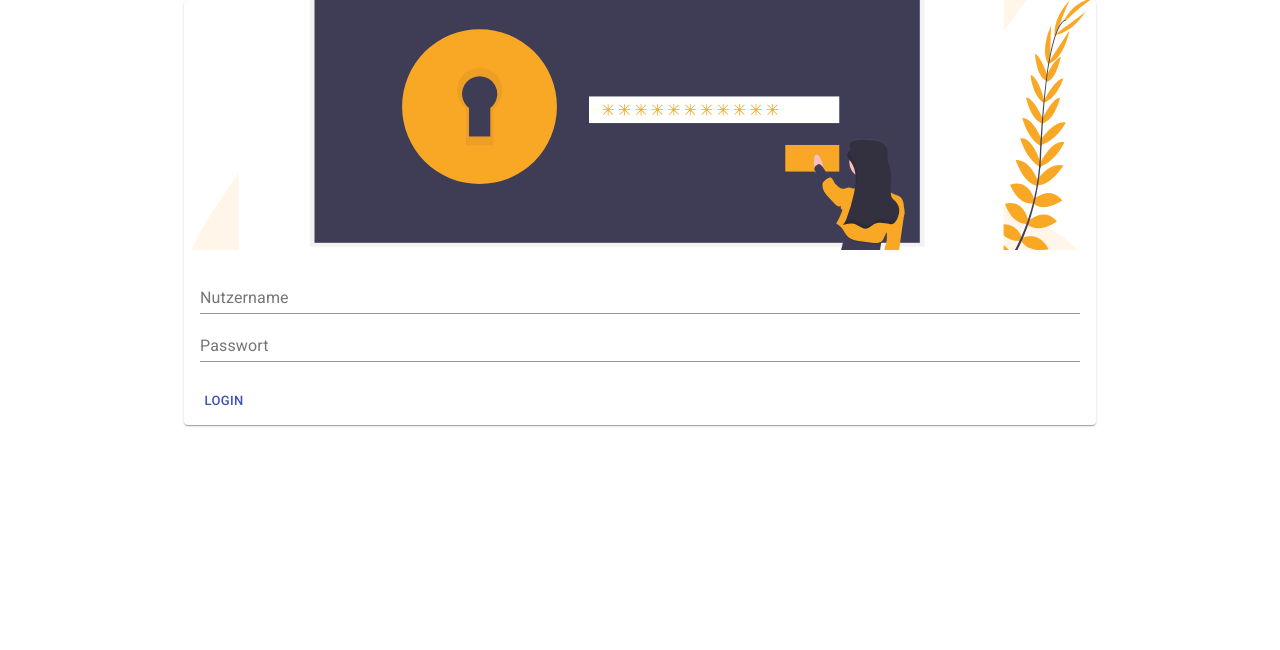
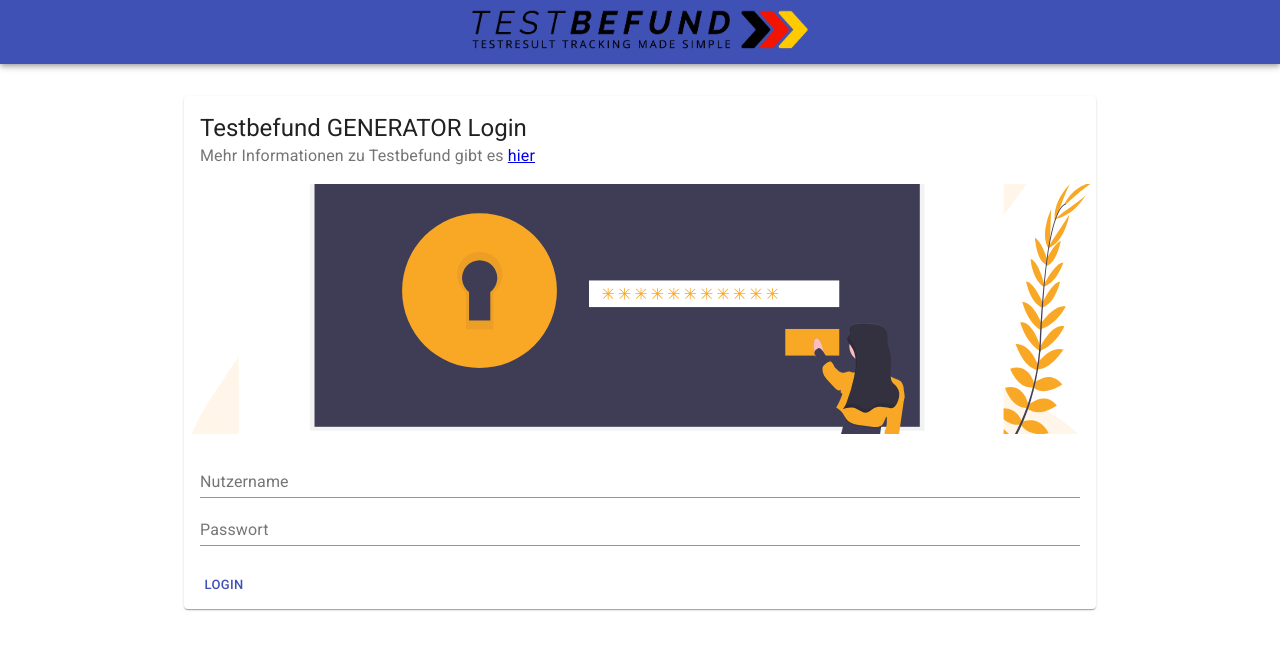
Before and after one commit to 1-011-c/frontend-id-generator, a React (Create React App) app: page / in a window 1280 px wide. Shown: the top 650 px of the page. Built offline with nearby package versions, Linux system fonts and the light colour scheme.

Commit message:
Added logo

```diff
--- a/src/App.tsx
+++ b/src/App.tsx
@@ -1,6 +1,5 @@
 import React from 'react';
 import './App.css';
-import {Button, Container, TextField} from "@material-ui/core";
 import TestCaseTemplate, {TestCaseTemplateData} from "./modules/TestCaseTemplate";
 import {immutableDelete, immutableReplace} from "./util";
 import IconButton from "@material-ui/core/IconButton";
@@ -11,6 +10,11 @@ import {CreatedTestCase} from "./modules/CreatedTestCase";
 import {TestbefundInfo} from "./modules/TestbefundInfo";
 import {TestbefundLogin} from "./modules/TestbefundLogin";
 import {NotificationContainer} from "react-notifications";
+import AppBar from "@material-ui/core/AppBar";
+import Toolbar from "@material-ui/core/Toolbar";
+import TextField from "@material-ui/core/TextField";
+import Button from "@material-ui/core/Button";
+import Container from "@material-ui/core/Container";
 
 
 interface AppState {
@@ -98,7 +102,7 @@ class App extends React.Component<{}, AppState> {
             return <TextField
                 fullWidth={true}
                 id="filled-multiline-flexible"
-                label="Multiline"
+                label="Test-Template"
                 multiline
                 onChange={event => this.handleTemplateDataChange(event.target.value)}
                 value={jsonString}
@@ -110,7 +114,9 @@ class App extends React.Component<{}, AppState> {
     };
 
     Login = () => {
-        return <TestbefundLogin authSuccessful={this.handleAuthSuccessful}/>
+        return <div style={{'marginTop': "32px"}}>
+            <TestbefundLogin authSuccessful={this.handleAuthSuccessful}/>
+        </div>
     };
 
     TestbefundApp = () => {
@@ -136,10 +142,17 @@ class App extends React.Component<{}, AppState> {
     }
 
     render(): React.ReactElement<any, string | React.JSXElementConstructor<any>> | string | number | {} | React.ReactNodeArray | React.ReactPortal | boolean | null | undefined {
-        return <Container maxWidth="md">
-            {!this.state.username ? <this.Login/> : <this.TestbefundApp/>}
-            <NotificationContainer/>
-        </Container>
+        return <div>
+            <AppBar position="static">
+                <Toolbar id="app-bar">
+                    <img style={{'height': '64px'}} src="/img/testbefund_logo.png" alt="Testbefund Logo"/>
+                </Toolbar>
+            </AppBar>
+            <Container maxWidth="md">
+                {!this.state.username ? <this.Login/> : <this.TestbefundApp/>}
+                <NotificationContainer/>
+            </Container>
+        </div>
     }
 
 }
--- a/src/index.css
+++ b/src/index.css
@@ -16,3 +16,8 @@ code {
   margin-left: 8px;
   margin-right: 8px;
 }
+
+#app-bar {
+  display: flex;
+  flex-direction: column;
+}
--- a/src/modules/TestCaseTemplate.tsx
+++ b/src/modules/TestCaseTemplate.tsx
@@ -1,6 +1,8 @@
-import {FormControl, MenuItem, TextField} from "@material-ui/core";
 import React from "react";
 import IconButton from "@material-ui/core/IconButton";
+import FormControl from "@material-ui/core/FormControl";
+import MenuItem from "@material-ui/core/MenuItem";
+import TextField from "@material-ui/core/TextField";
 import DeleteIcon from '@material-ui/icons/Delete';
 import InputLabel from "@material-ui/core/InputLabel";
 import Select from "@material-ui/core/Select";
--- a/src/modules/TestbefundLogin.tsx
+++ b/src/modules/TestbefundLogin.tsx
@@ -3,8 +3,9 @@ import Button from "@material-ui/core/Button";
 import CardMedia from "@material-ui/core/CardMedia";
 import CardContent from "@material-ui/core/CardContent";
 import CardActions from "@material-ui/core/CardActions";
+import CardHeader from "@material-ui/core/CardHeader";
+import TextField from "@material-ui/core/TextField";
 import Card from "@material-ui/core/Card";
-import {TextField} from "@material-ui/core";
 import {TestbefundApi} from "../data/TestbefundApi";
 import {NotificationManager} from "react-notifications";
 
@@ -64,7 +65,10 @@ export class TestbefundLogin extends React.Component<Props, State> {
     };
 
     render() {
-        return   <Card>
+        return <Card>
+            <CardHeader title={" Testbefund GENERATOR Login"}
+                        subheader={<div>Mehr Informationen zu Testbefund gibt es <a href="https://testbefund.nusselt.de/" rel="noopener noreferrer" target="_blank">hier</a></div>}>
+            </CardHeader>
             <CardMedia
                 image="/img/undraw_authentication_fsn5.svg"
                 component="img"
@@ -73,8 +77,12 @@ export class TestbefundLogin extends React.Component<Props, State> {
                 title="Login"
             />
             <CardContent style={{"display": "flex", "flexDirection": "column"}}>
-                <TextField label="Nutzername" value={this.state.username} onChange={this.handleUserNameChange} />
-                <TextField label="Passwort" value={this.state.password} onChange={this.handlePasswordChange} type="password" />
+                <TextField label="Nutzername" value={this.state.username} onChange={this.handleUserNameChange}/>
+                <TextField label="Passwort" value={this.state.password} onChange={this.handlePasswordChange}
+                           type="password"/>
+                <div>
+
+                </div>
             </CardContent>
             <CardActions>
                 <Button size="small" color="primary" onClick={this.handleLogin}>
```
Also changed, not shown: public/img/testbefund_logo.png (added). Lines whose indentation alone changed are shown as unchanged.
